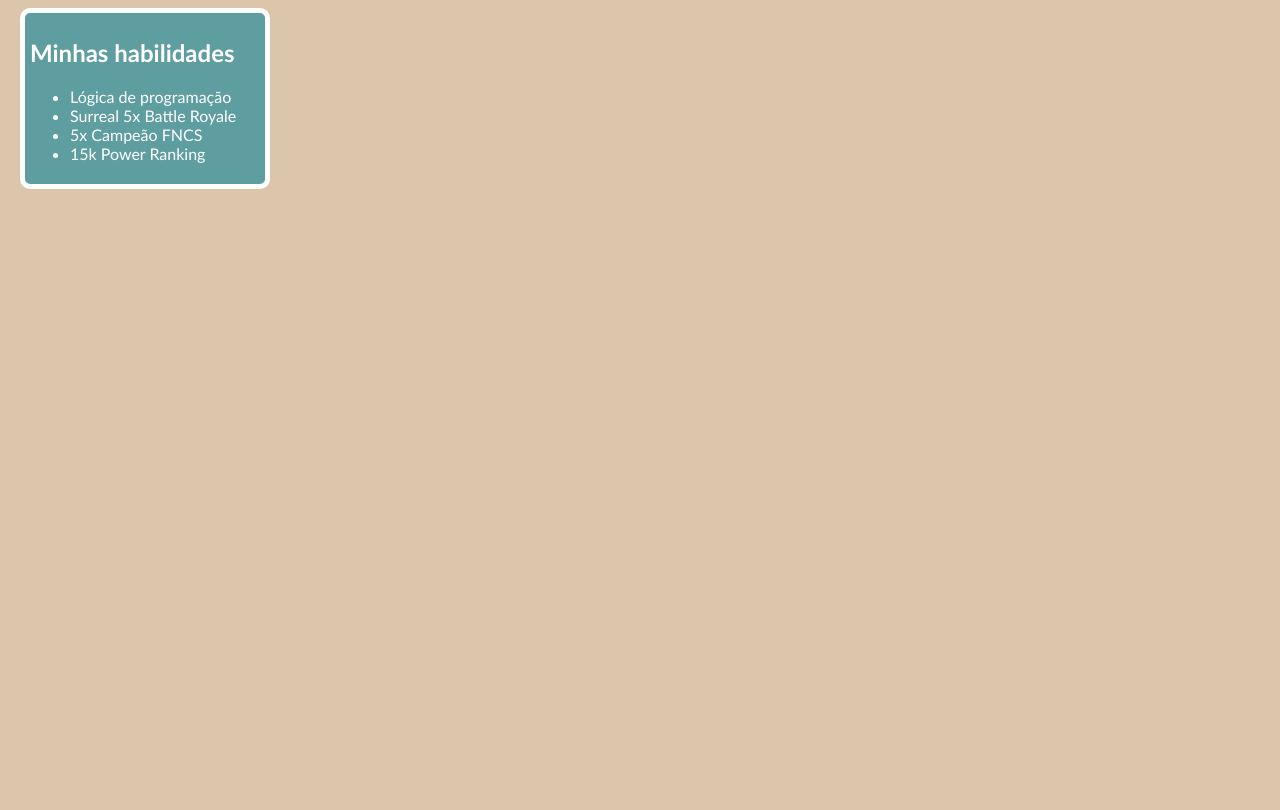
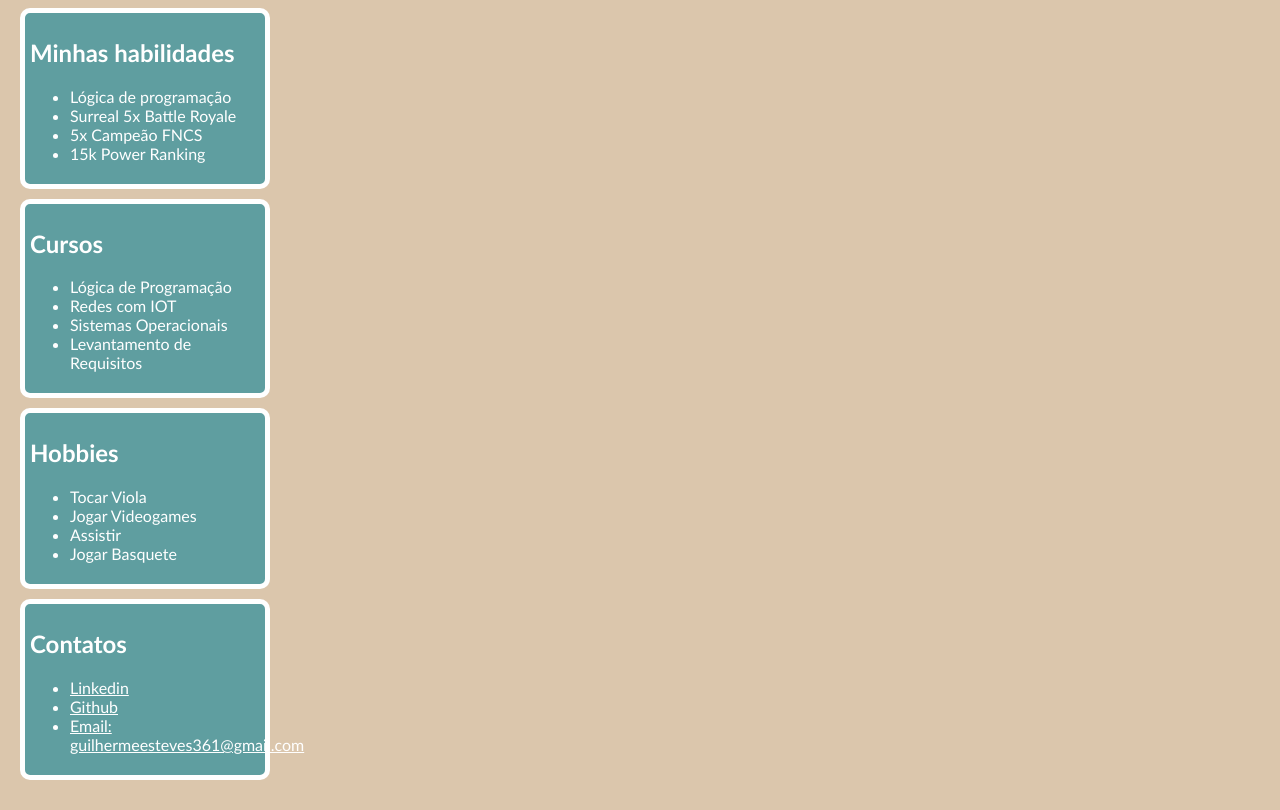
Before and after one commit to Esteves0/site_pessoal, a plain HTML site: page index.html in a window 1280 px wide. Shown: the part 179-989 px from the top of the page. Before the commit the page ends 800 px from the top, so only its background shows below. Drawn offline with Linux system fonts and the light colour scheme.

Commit message:
Segunda parte do site
Foram adicionadas mais seções

```diff
--- a/index.html
+++ b/index.html
@@ -42,8 +42,16 @@
         padding: 5px;
         border-radius: 10px;
         border: 5px solid white;
+        margin-bottom: 10px;
 
 
+    }
+
+    section h2{
+
+    }
+    a{
+        color: white;
     }
 </style>
 <body>
@@ -67,6 +75,39 @@
                 <li>15k Power Ranking</li>
             </ul>
         </section>
+        <section>
+            <h2>Cursos </h2>
+                <ul>
+                    <li>Lógica de Programação</li>
+                    <li>Redes com IOT</li>
+                    <li>Sistemas Operacionais</li>
+                    <li>Levantamento de Requisitos</li>
+                </ul>
+
+        </section>
+        <section>
+            <h2>Hobbies</h2>
+            <ul>
+                <li>Tocar Viola</li>
+                <li>Jogar Videogames</li>
+                <li>Assistir</li>
+                <li>Jogar Basquete</li>
+            </ul>
+        </section>
+        <section>
+            <h2>Contatos</h2>
+            <ul>
+                <li>
+                    <a href="">Linkedin</a>
+                </li>
+                <li>
+                    <a href="">Github</a>
+                </li>
+                <li>
+                    <a href="">Email: guilhermeesteves361@gmail.com</a>
+                </li>
+            </ul>
+        </section>
     </main>
 
 </body>
```
